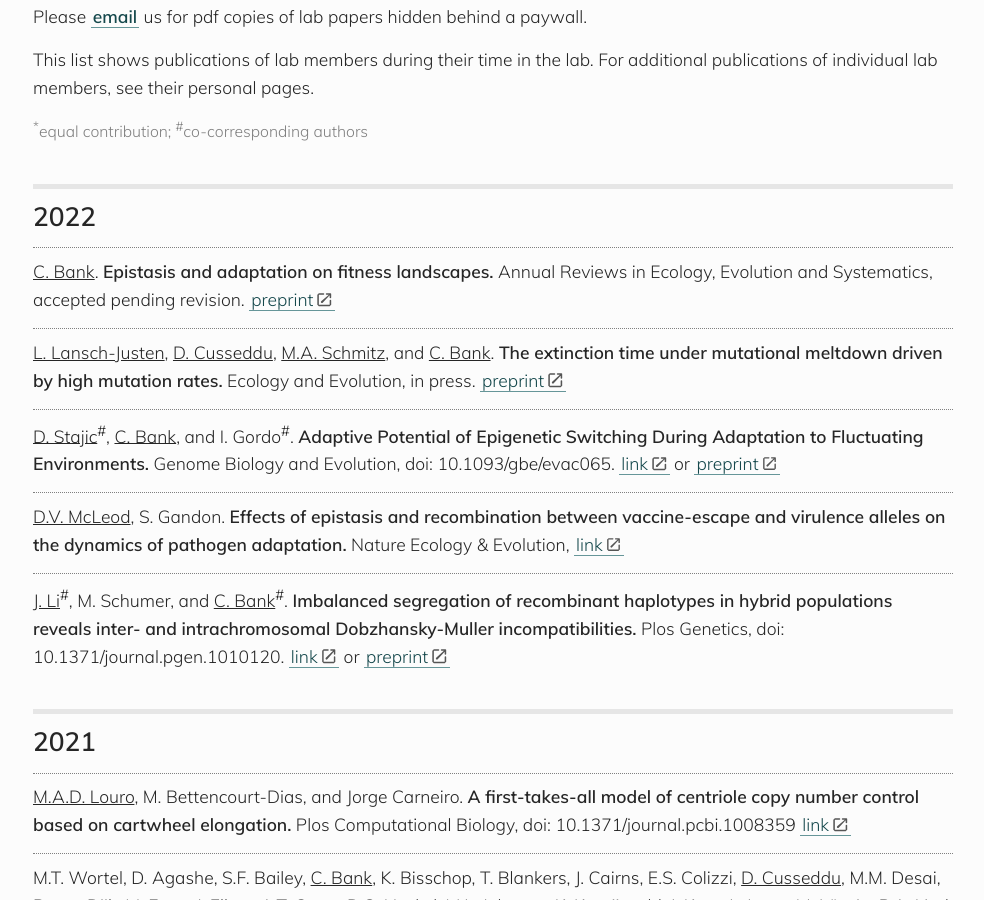
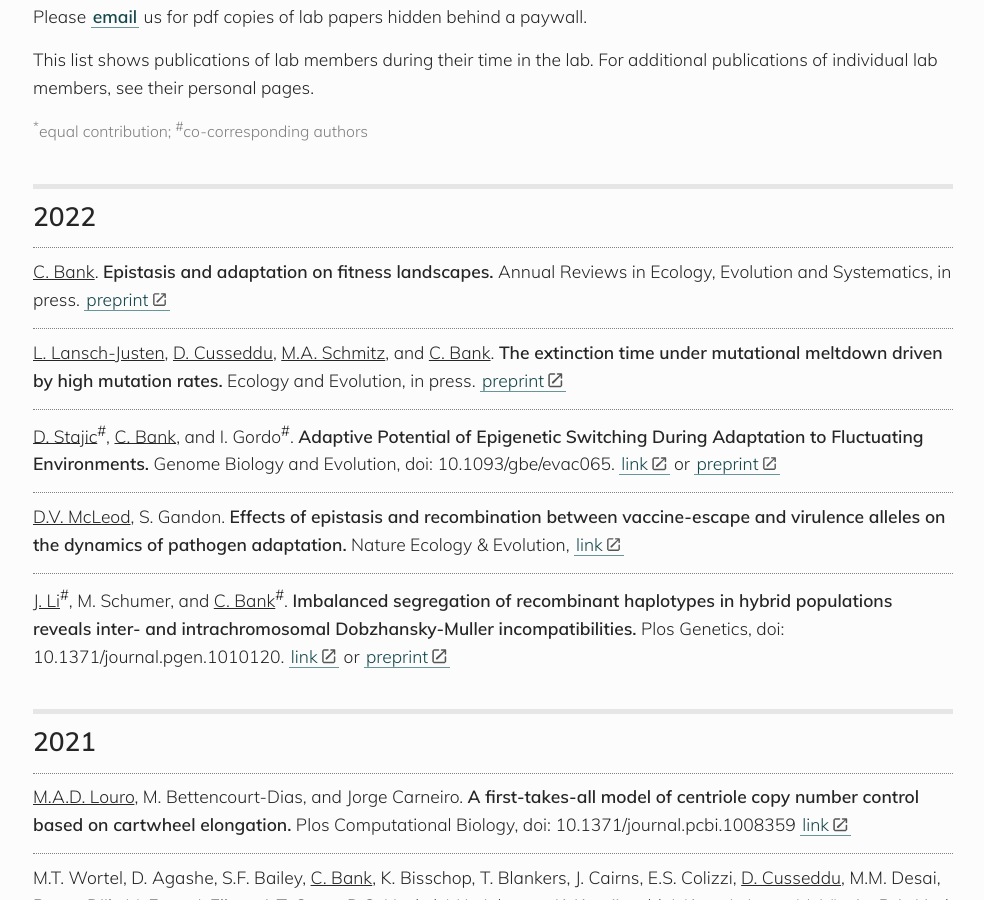
Before and after one commit to banklab/banklab.github.io, a Jekyll site: the page built from publications.md, in a window 1280 px wide and 900 px high, scrolled down 419 px. Shown: the whole window, without its empty margins (147-1131 px from the left). Built offline with Jekyll 4.4.1, drawn with Linux system fonts in a browser that asks for light colours; some web fonts are replaced.

Commit message:
Update publications.md
Accepted paper.

```diff
--- a/publications.md
+++ b/publications.md
@@ -21,7 +21,7 @@ https://kramdown.gettalong.org/syntax.html#html-blocks
 
 ## 2022
 
-<u>C. Bank</u>. **Epistasis and adaptation on fitness landscapes.** Annual Reviews in Ecology, Evolution and Systematics, accepted pending revision. [preprint](https://arxiv.org/abs/2204.13321)
+<u>C. Bank</u>. **Epistasis and adaptation on fitness landscapes.** Annual Reviews in Ecology, Evolution and Systematics, in press. [preprint](https://arxiv.org/abs/2204.13321)
 
 <u>L. Lansch-Justen</u>, <u>D. Cusseddu</u>, <u>M.A. Schmitz</u>, and  <u>C. Bank</u>. **The extinction time under mutational meltdown driven by high mutation rates.** Ecology and Evolution, in press. [preprint](https://www.biorxiv.org/content/10.1101/2022.02.01.478601)
 
```
